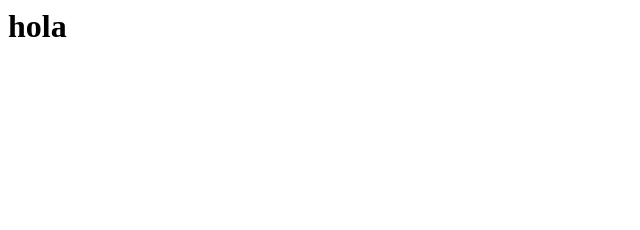
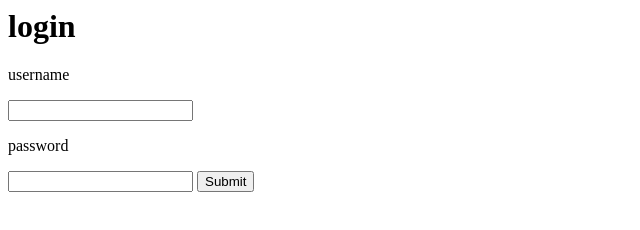
Before and after one commit to MarvinLazaro/curso-contenedores, a plain HTML site: page index.html in a window 1280 px wide. Shown: the whole page, without its empty margins (0-640 px from the left). Drawn offline with Linux system fonts and the light colour scheme.

Commit message:
crear campos de login

```diff
--- a/index.html
+++ b/index.html
@@ -1 +1,6 @@
-<h1>hola</h1>
+<h1>login</h1>
+<p>username</p>
+<input type="text">
+<p>password</p>
+<input type="password">
+<input type="submit">
```
